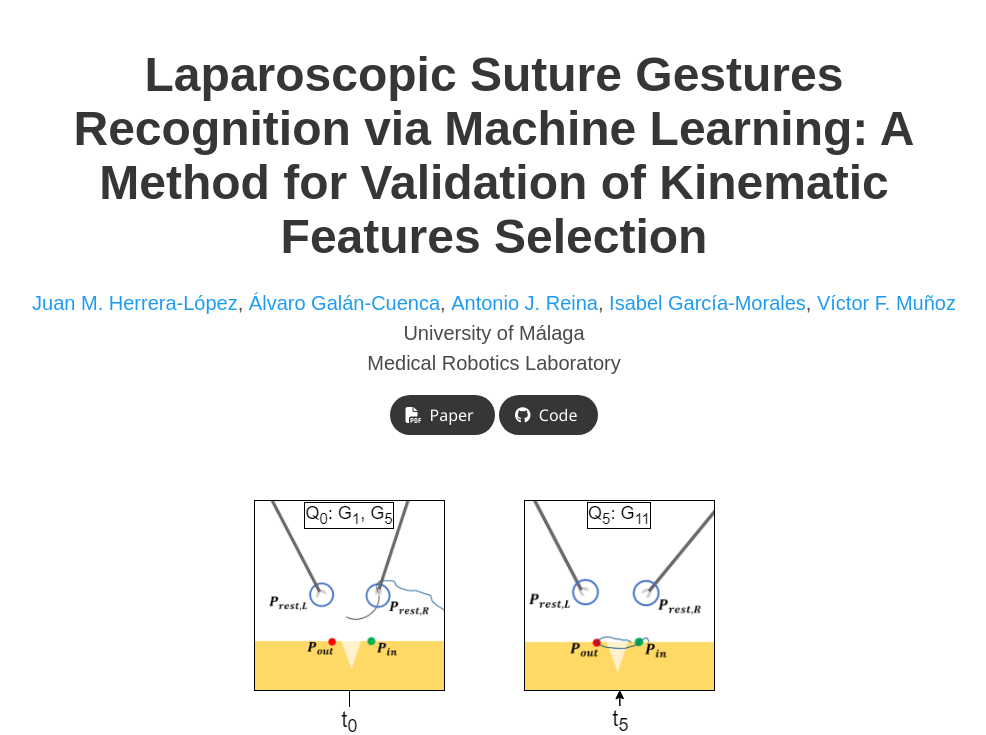
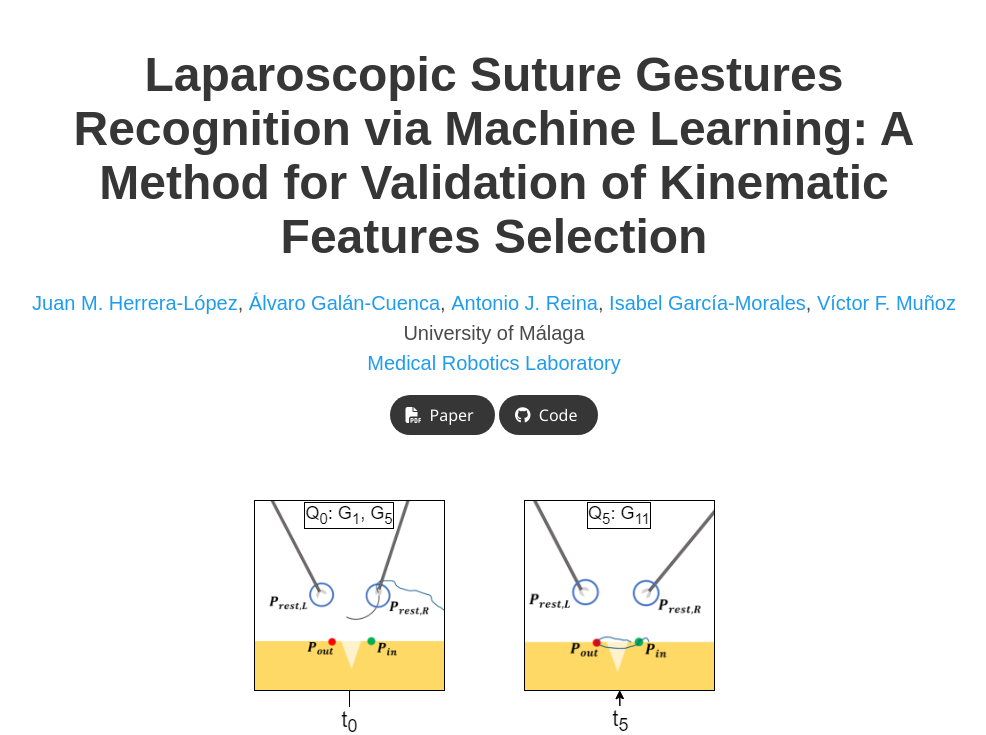
Before and after one commit to juanmhl/uma-lapsuture-gestures-recognition, a plain HTML site: page docs/index.html in a window 1280 px wide. Shown: the top 735 px of the page, without its empty margins (146-1132 px from the left). Drawn offline with nearby package versions, Linux system fonts and the light colour scheme; some icons are missing; a web font is replaced by a local one.

Commit message:
add Medical Robotics Lab link to github page

```diff
--- a/docs/index.html
+++ b/docs/index.html
@@ -72,7 +72,8 @@
             </div>
 
             <div class="is-size-5 publication-authors">
-              <span class="author-block">University of Málaga<br>Medical Robotics Laboratory</span>
+              <span class="author-block">University of Málaga<br>
+                <a href="https://medicalrobotics.uma.es/#" target="_blank">Medical Robotics Laboratory</a></span>
             </div>
 
             <div class="column has-text-centered">
```
